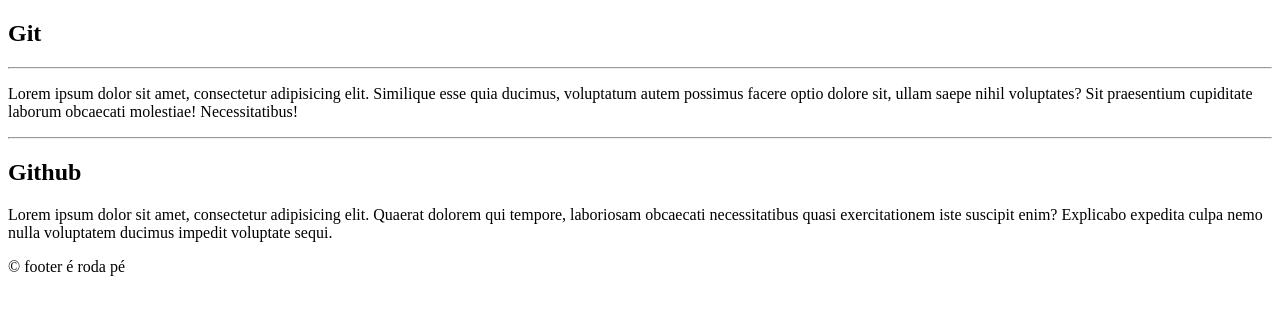
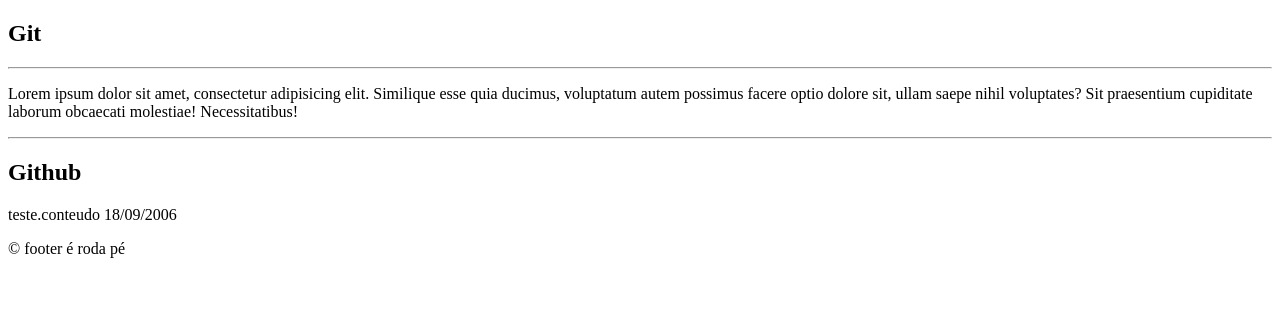
Before and after one commit to yasmim-pigmeu/site_ayala, a plain HTML site: page index.html in a window 1280 px wide. Drawn offline with Linux system fonts and the light colour scheme.

Commit message:
Update index.html

```diff
--- a/index.html
+++ b/index.html
@@ -27,9 +27,7 @@
             <hr>
             <h2>Github</h2>
             <p>
-                Lorem ipsum dolor sit amet, consectetur adipisicing elit. Quaerat dolorem qui tempore, laboriosam
-                obcaecati necessitatibus quasi exercitationem iste suscipit enim? Explicabo expedita culpa nemo nulla
-                voluptatem ducimus impedit voluptate sequi.
+                teste.conteudo 18/09/2006
             </p>
         </article>
 
```
